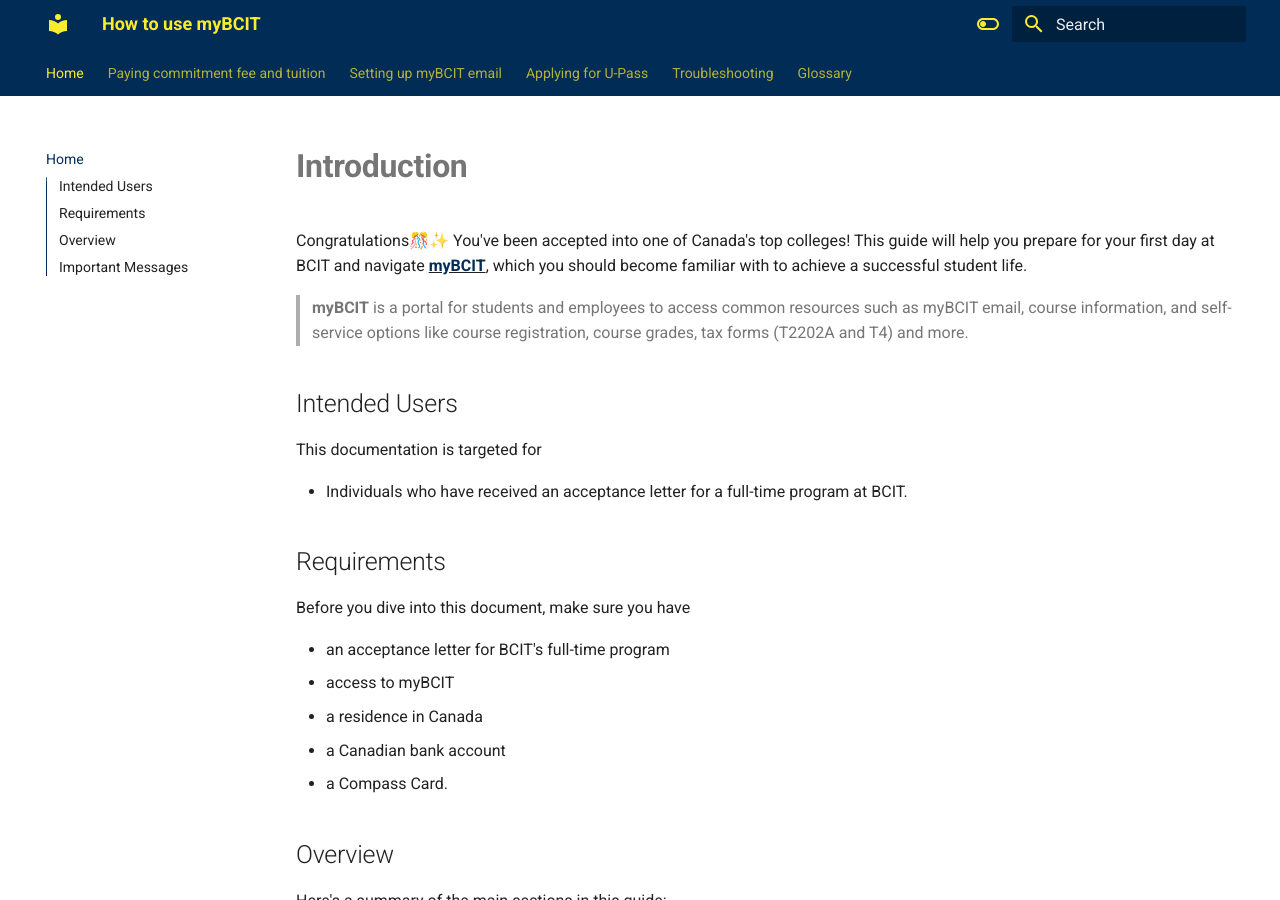
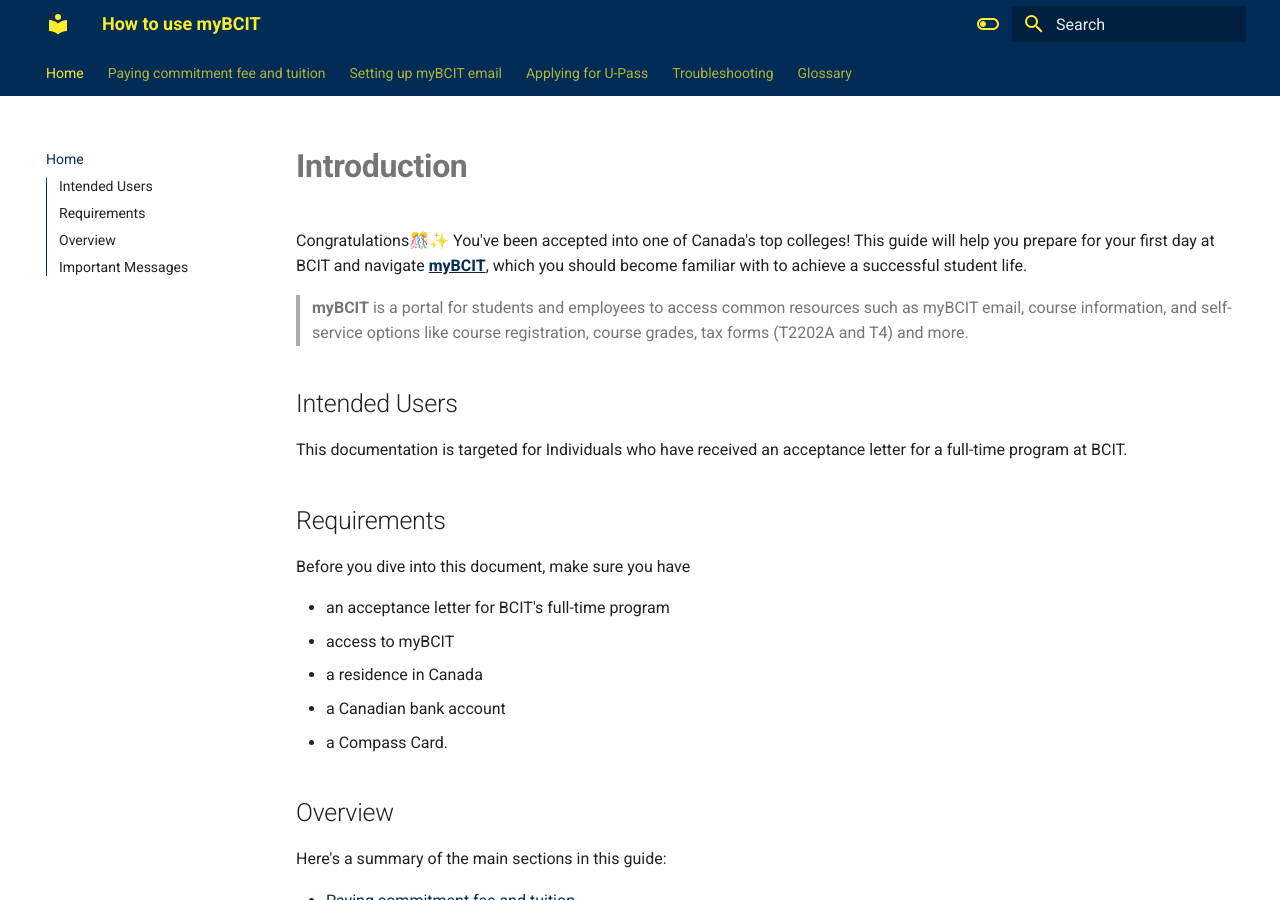
Before and after one commit to TatsunoriMarumo/myBCIT-Guide, an MkDocs documentation site: the page built from docs/index.md, in a window 1280 px wide and 900 px high. Built offline with MkDocs 1.6.1 and Material for MkDocs 9.7.7, drawn with Linux system fonts in a browser that asks for light colours; nearby versions of some CDN libraries; comment, search, counter and statistics services are not loaded.

Commit message:
Remove bullet list from Intended users

```diff
--- a/docs/index.md
+++ b/docs/index.md
@@ -6,9 +6,7 @@
 
 
 ## Intended Users
-This documentation is targeted for
-
-- Individuals who have received an acceptance letter for a full-time program at BCIT.
+This documentation is targeted for Individuals who have received an acceptance letter for a full-time program at BCIT.
 
 ## Requirements
 
```
Also changed, not shown: README.md (line endings or trailing spaces).
